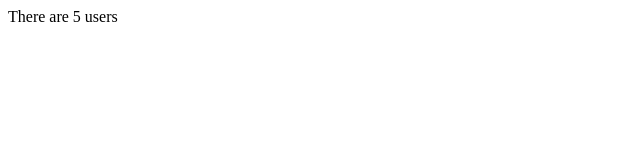
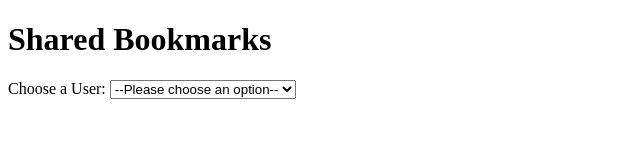
Before and after one commit to Fithi-Teklom/Shared-Bookmarks, a website with bundled scripts: page index.html in a window 1280 px wide. Shown: the whole page, without its empty margins (0-640 px from the left). Built offline with nearby package versions, Linux system fonts and the light colour scheme.

Commit message:
Add user dropdown menu and render bookmark list

```diff
--- a/index.html
+++ b/index.html
@@ -1,8 +1,14 @@
-<!DOCTYPE html>
+<!doctype html>
 <html>
   <head>
     <script type="module" src="script.js"></script>
   </head>
   <body>
+    <h1>Shared Bookmarks</h1>
+    <label for="user-select">Choose a User:</label>
+    <select id="user-select">
+      <option value="">--Please choose an option--</option>
+    </select>
+    <ul id="bookmark-list"></ul>
   </body>
 </html>
--- a/script.js
+++ b/script.js
@@ -4,9 +4,57 @@
 // Note that when running locally, in order to open a web page which uses modules, you must serve the directory over HTTP e.g. with https://www.npmjs.com/package/http-server
 // You can't open the index.html file using a file:// URL.
 
-import { getUserIds } from "./storage.js";
+import { getUserIds, getData, setData } from "./storage.js";
 
 window.onload = function () {
+  const userSelect = document.getElementById("user-select");
+  const bookmarkList = document.getElementById("bookmark-list");
+  setData("1", [
+    {
+      title: "MDN Web Docs",
+      url: "https://developer.mozilla.org",
+      description: "Best place to learn HTML/JS.",
+    },
+    {
+      title: "CodeYourFuture",
+      url: "https://codeyourfuture.io",
+      description: "Our bootcamp website.",
+    },
+  ]);
+  setData("2", [
+    {
+      title: "GitHub",
+      url: "https://github.com",
+      description: "Where we save our code.",
+    },
+  ]);
   const users = getUserIds();
-  document.querySelector("body").innerText = `There are ${users.length} users`;
+  users.forEach((userId) => {
+    const option = document.createElement("option");
+    option.value = userId;
+    option.innerText = `User ${userId}`;
+    userSelect.appendChild(option);
+  });
+
+  userSelect.addEventListener("change", (event) => {
+    const selectedUserId = event.target.value;
+
+    if (!selectedUserId) {
+      bookmarkList.innerHTML = "";
+      return;
+    }
+
+    const bookmarks = getData(selectedUserId) || [];
+
+    if (bookmarks.length === 0) {
+      bookmarkList.innerHTML = "<li>No bookmarks found for this user.</li>";
+    } else {
+      bookmarkList.innerHTML = bookmarks
+        .map(
+          (bookmark) =>
+            `<li><a href="${bookmark.url}" target="_blank">${bookmark.title}</a> - ${bookmark.description}</li>`,
+        )
+        .join("");
+    }
+  });
 };
```
